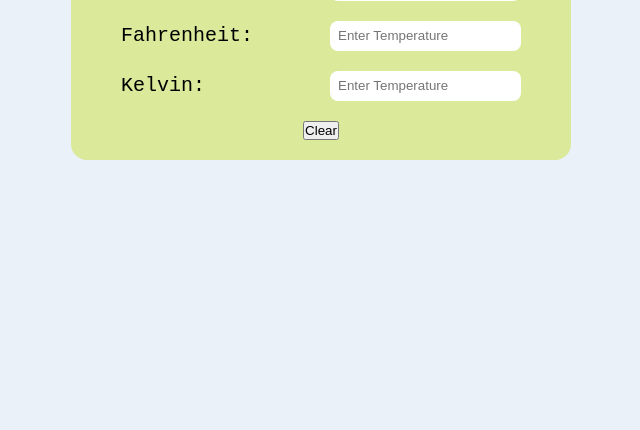
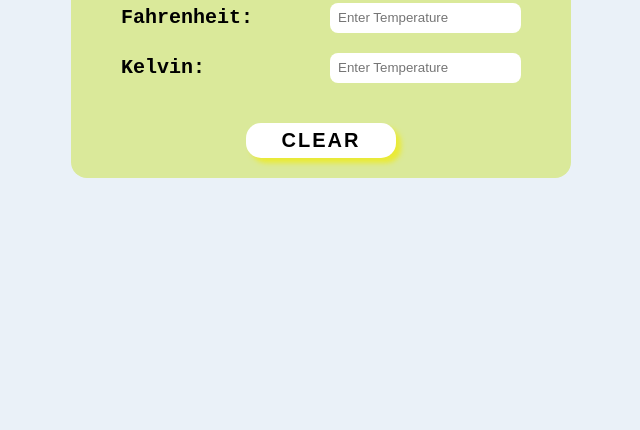
Before and after one commit to gabedavaa/temperature-conventer, a plain HTML site: page index.html in a window 1280 px wide. Shown: the part 370-800 px from the top of the page, without its empty margins (319-959 px from the left). Drawn offline with Linux system fonts and the light colour scheme.

Commit message:
update css

```diff
--- a/style.css
+++ b/style.css
@@ -33,6 +33,7 @@ body {
   align-items: center;
   margin-bottom: 20px;
   font-size: 20px;
+  font-weight: bold;
 }
 
 .input {
@@ -40,6 +41,34 @@ body {
   width: 175px;
   padding: 0 8px;
   border-radius: 8px;
-  /* outline: none; */
+  outline: none;
   border: none;
+  background-color: #fff;
 }
+
+.input:hover {
+  outline: auto rgb(68, 225, 47);
+}
+
+.input:active {
+  outline: auto rgb(68, 225, 47);
+}
+
+.clear {
+  width: 150px;
+  height: 35px;
+  font-size: 20px;
+  text-transform: uppercase;
+  border-radius: 15px;
+  border: none;
+  background-color: #fff;
+  box-shadow: 5px 5px 5px rgb(234, 234, 53);
+  letter-spacing: 2px;
+  font-weight: bold;
+  margin-top: 20px;
+}
+
+.clear:active {
+  transform: scale(0.98);
+  /* background-color: rgb(160, 160, 95); */
+}
```
